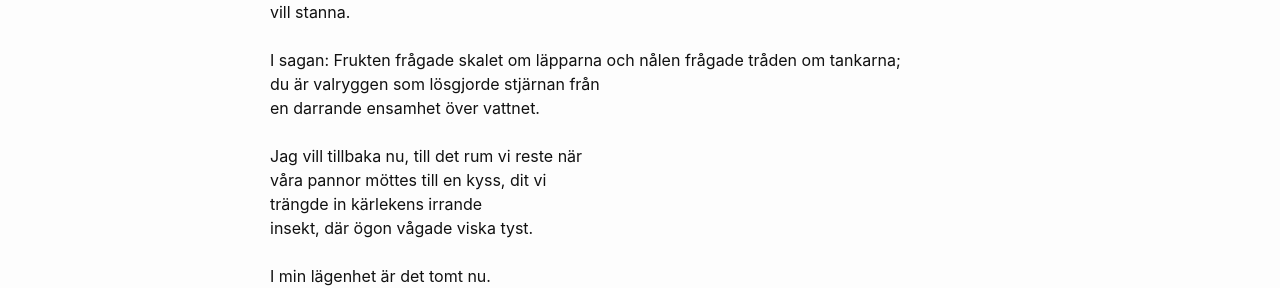
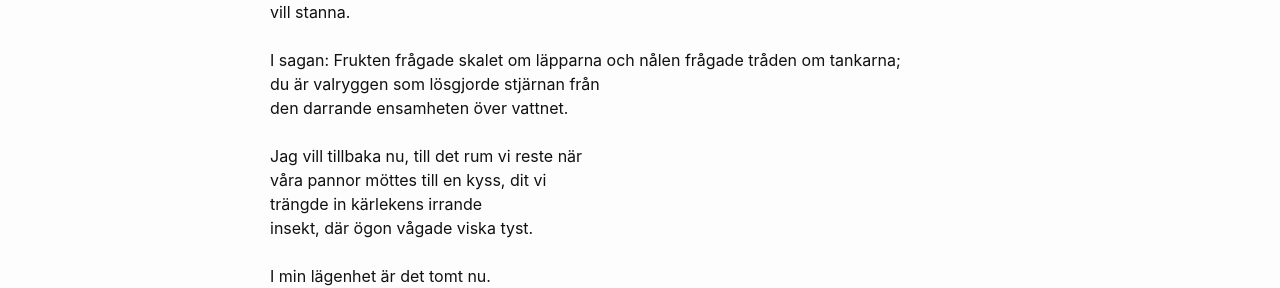
Before and after one commit to terr4form4/terr4form4.github.io, a Jekyll site: the page built from _posts/poesi/2024-01-03-dikter-2023-2024.md, in a window 1280 px wide and 900 px high, scrolled down 6893 px. Shown: the part 162-450 px from the top of the window. Built offline with Jekyll 4.4.1, drawn with Linux system fonts in a browser that asks for light colours; comment, search, counter and statistics services are not loaded.

Commit message:
älskling

```diff
--- a/_posts/poesi/2024-01-03-dikter-2023-2024.md
+++ b/_posts/poesi/2024-01-03-dikter-2023-2024.md
@@ -289,7 +289,7 @@ vill stanna.<br/>
 I sagan: Frukten frågade skalet om läpparna
 och nålen frågade tråden om tankarna;<br/>
 du är valryggen som lösgjorde stjärnan från<br/>
-en darrande ensamhet över vattnet.<br/>
+den darrande ensamheten över vattnet.<br/>
 <br/>
 Jag vill tillbaka nu, till det rum vi reste när<br/>
 våra pannor möttes till en kyss, dit vi<br/>
```
